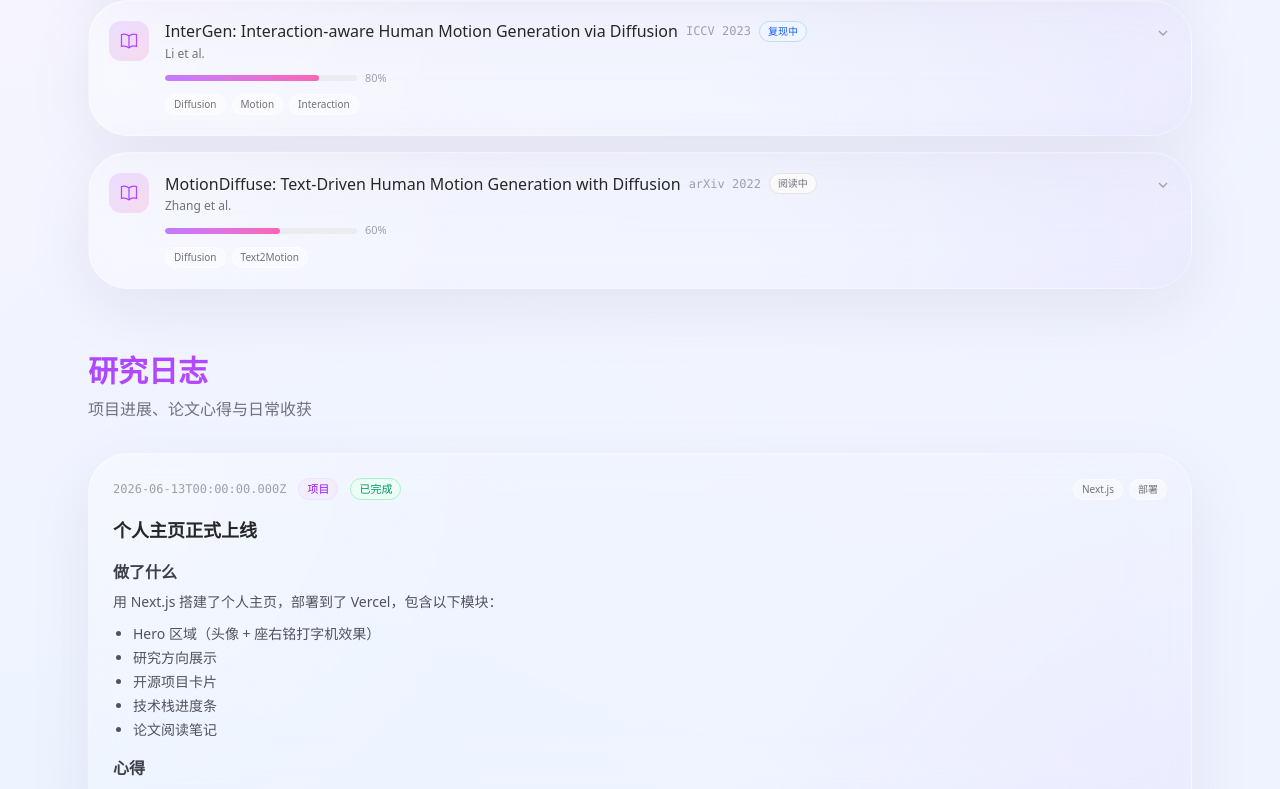
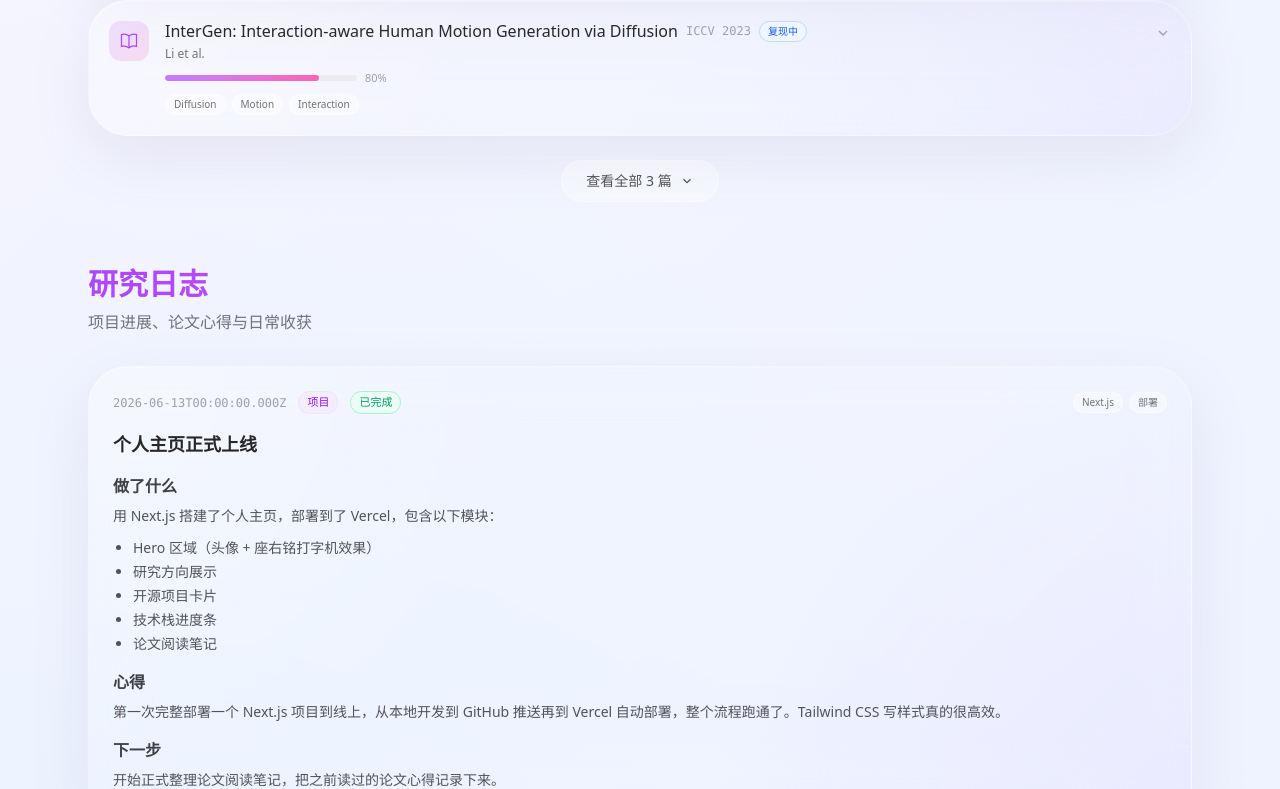
Before and after one commit to asydevf/homepage, a Next.js app: page / in a window 1280 px wide. Shown: the part 2460-3249 px from the top of the page. Built offline with nearby package versions, Linux system fonts and the light colour scheme; no server answers.

Commit message:
fix: show papers button from 3 items instead of 4

```diff
--- a/src/app/page.tsx
+++ b/src/app/page.tsx
@@ -650,7 +650,7 @@ function SectionTitle({ title, subtitle }: { title: string; subtitle: string })
  * 论文列表组件（默认显示前 3 篇，可展开全部）
  * @param papers - 论文数据数组
  */
-const PAPERS_DEFAULT_COUNT = 3;
+const PAPERS_DEFAULT_COUNT = 2;
 
 function PapersList({ papers }: { papers: PaperContent[] }) {
   const [showAll, setShowAll] = useState(false);
```
